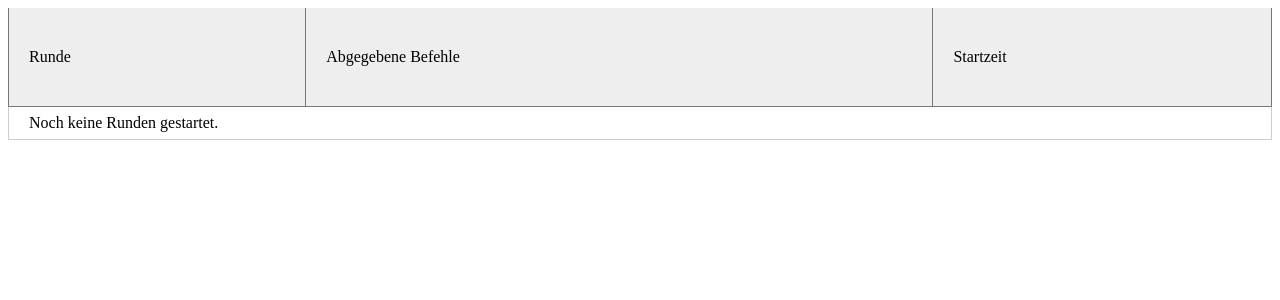
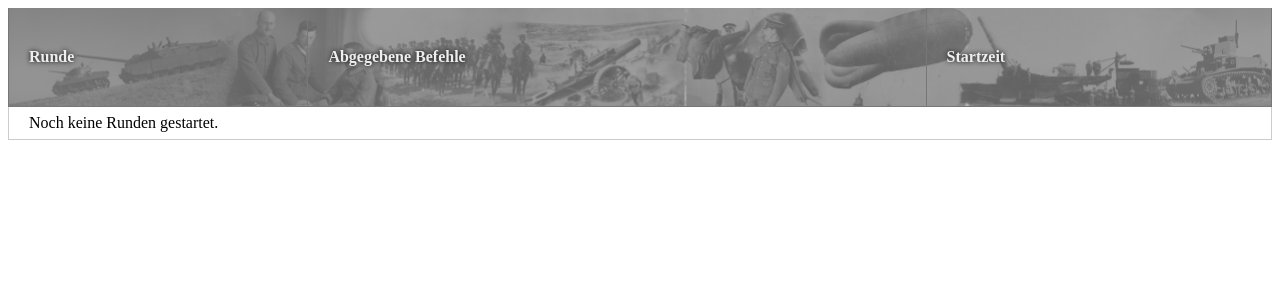
Before and after one commit to Krassmus/Diplomacy, a PHP site: template templates/overview.php in a window 1280 px wide. Shown: the top 300 px of the page. Run offline with PHP 8.4, Linux system fonts and the light colour scheme; the template is opened without the code that fills it, so the values that code supplies are empty.

Commit message:
add background-image

```diff
--- a/templates/overview.php
+++ b/templates/overview.php
@@ -5,6 +5,13 @@
     }
     #diplomacy_turns > thead > tr {
         background-color: #eeeeee;
+        background-image: url('<?= $plugin->getPluginURL()."/assets/images/background_grey.png" ?>');
+        background-repeat: repeat-x;
+    }
+    #diplomacy_turns > thead > tr > td {
+        color: #eeeeee;
+        font-weight: bold;
+        text-shadow: 0px 0px 5px black;
     }
     #diplomacy_turns > tbody > tr > td {
         padding: 7px;
```
Also changed, not shown: assets/images/background.png (added), assets/images/background_grey.png (added).
